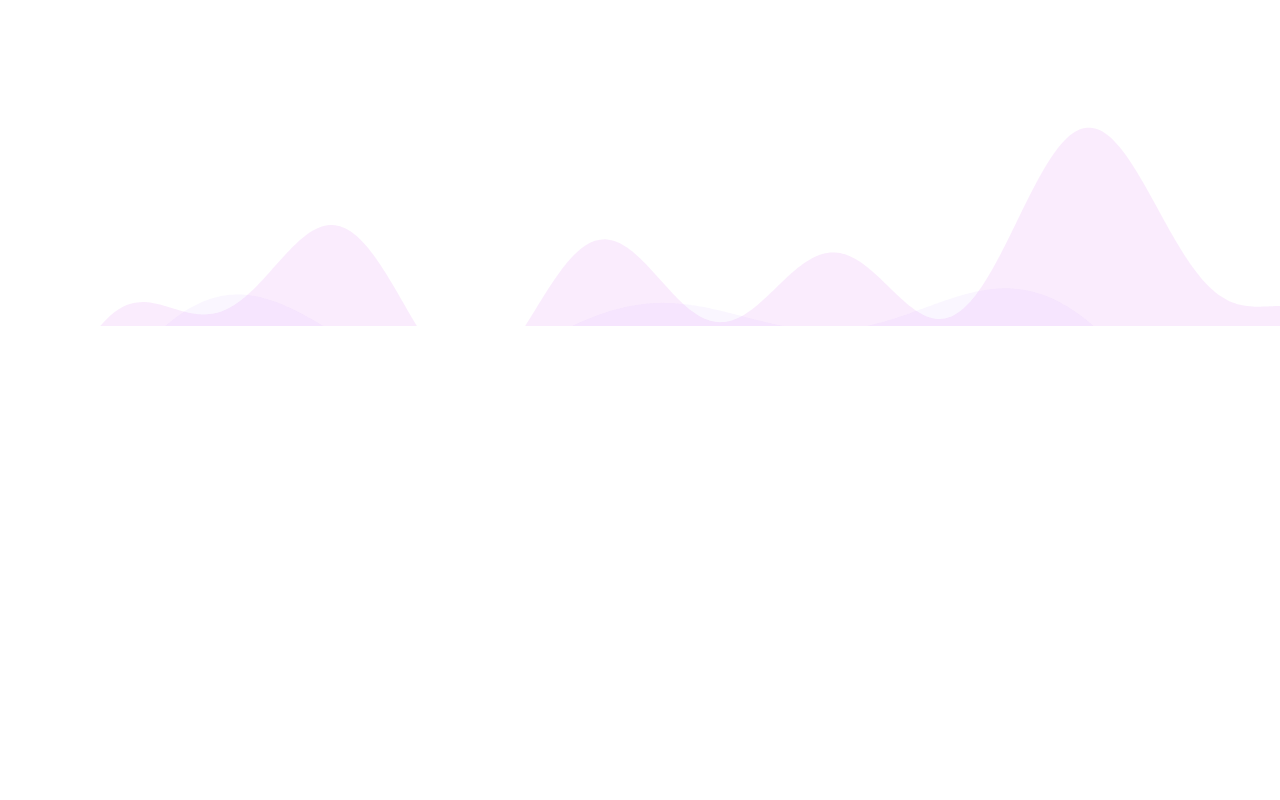
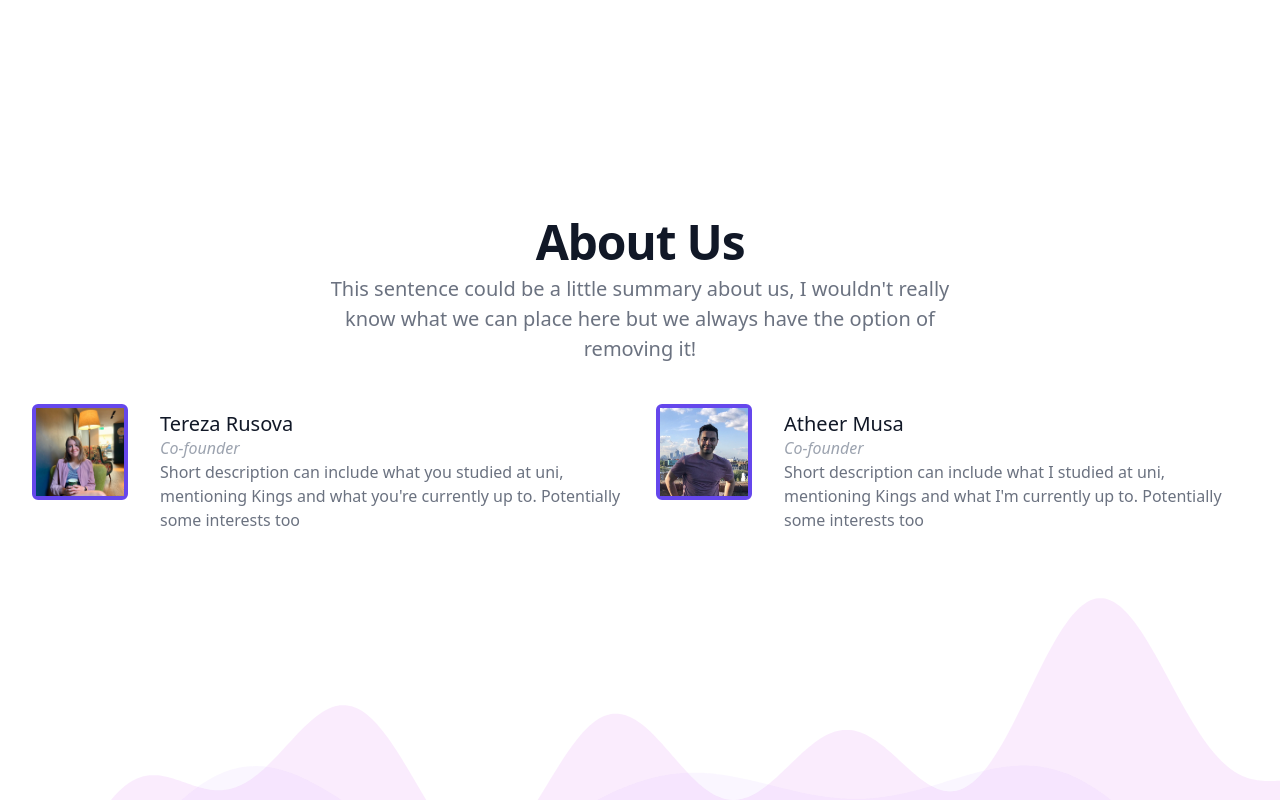
Before and after one commit to atheermusa/meridio-landing-page, a Next.js app: page / in a window 1280 px wide. Shown: the part 1407-2207 px from the top of the page. Before the commit the page ends 1733 px from the top, so only its background shows below. Built offline with nearby package versions, Linux system fonts and the light colour scheme.

Commit message:
update index with AboutUs section

```diff
--- a/src/pages/index.tsx
+++ b/src/pages/index.tsx
@@ -3,12 +3,13 @@ import React from 'react';
 // import About from '../components/About';
 // import Analytics from '../components/Analytics';
 import Canvas from '../components/Canvas';
-// import Features from '../components/Features';
+import AboutUs from '../components/AboutUs';
 import Header from '../components/Header';
 import HowItWorks from '../components/HowItWorks';
 import LazyShow from '../components/LazyShow';
 import MainHero from '../components/MainHero';
 import MainHeroImage from '../components/MainHeroImage';
+import { Features } from '@headlessui/react/dist/utils/render';
 // import Pricing from '../components/Pricing';
 
 const App = () => {
@@ -28,15 +29,15 @@ const App = () => {
       <LazyShow>
         <>
           <HowItWorks />
+          {/* <Canvas /> */}
+        </>
+      </LazyShow>
+      <LazyShow>
+        <>
+          <AboutUs />
           <Canvas />
         </>
       </LazyShow>
-      {/* <LazyShow>
-        <>
-          <Features />
-          <Canvas />
-        </>
-      </LazyShow> */}
       {/* <LazyShow> */}
       {/* <Pricing /> */}
       {/* </LazyShow> */}
```
